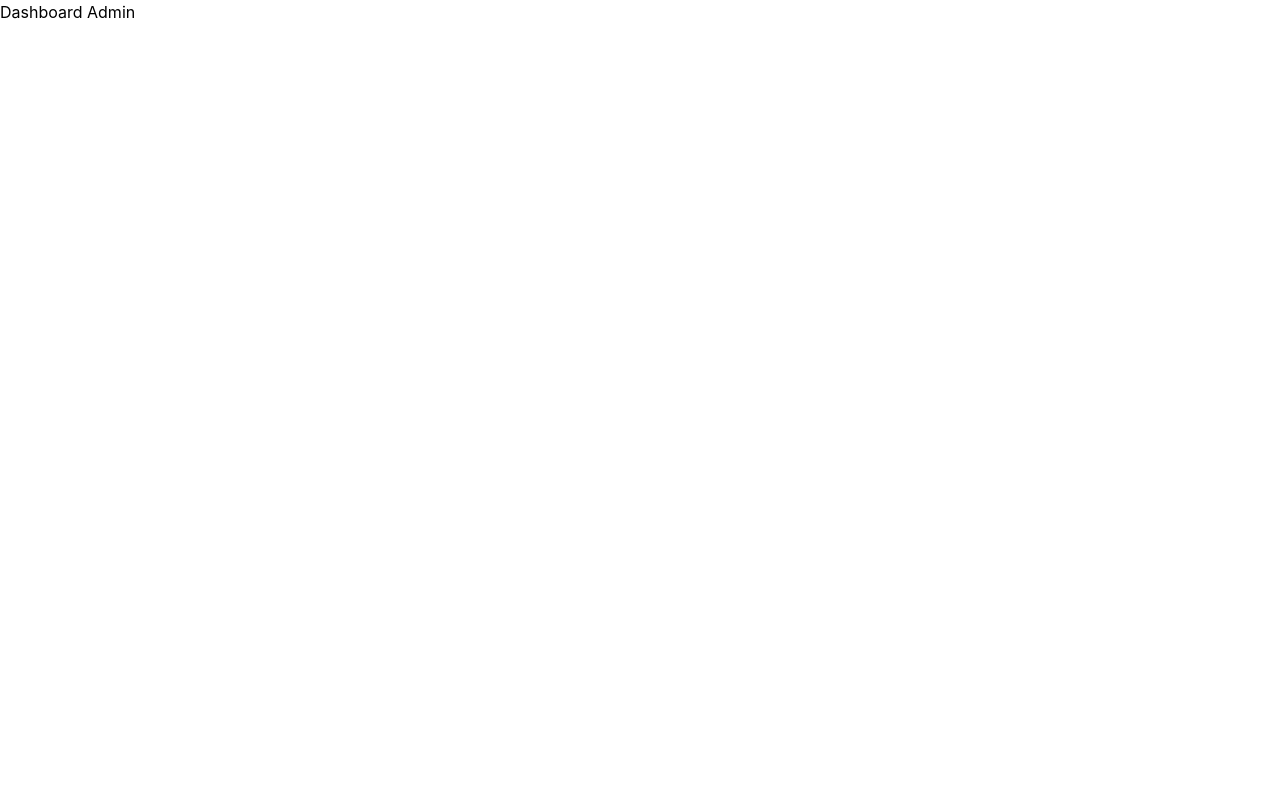
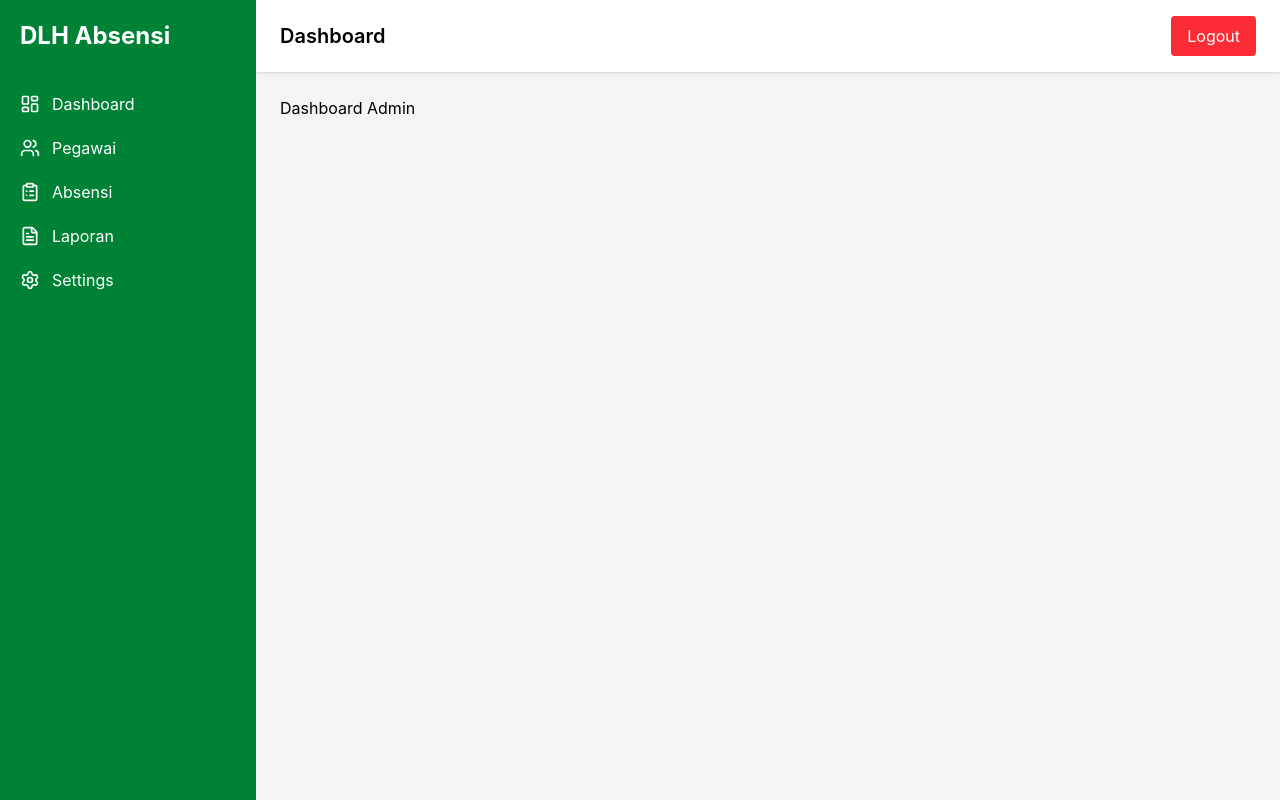
Before and after one commit to YosephFM/Project-DLH-Kota-Palembang, a React (Vite) app in the folder absensi-dlh/: page /admin/dashboard in a window 1280 px wide. Built offline with nearby package versions, Linux system fonts and the light colour scheme; no server answers; sample sign-in values are in the browser's storage.

Commit message:
penambahan protected route

```diff
--- a/absensi-dlh/src/App.jsx
+++ b/absensi-dlh/src/App.jsx
@@ -1,14 +1,9 @@
-import {
-  BrowserRouter,
-  Routes,
-  Route
-} from "react-router-dom";
-
+import {BrowserRouter,Routes,Route} from "react-router-dom";
 import Login from "./pages/auth/Login";
-
 import Register from "./pages/auth/Register";
-
 import Dashboard from "./pages/admin/Dashboard";
+import EmployeeDashboard from "./pages/employee/EmployeeDashboard";
+import ProtectedRoute from "./routes/ProtectedRoute";
 
 function App() {
 
@@ -30,8 +25,19 @@ function App() {
 
         <Route
           path="/admin/dashboard"
-          element={<Dashboard />}
+          element={
+          <ProtectedRoute>
+            <Dashboard />
+          </ProtectedRoute>}
         />
+        <Route
+          path="/employee/dashboard"
+          element={
+          <ProtectedRoute>
+            <EmployeeDashboard />
+          </ProtectedRoute>}
+        />
+
 
       </Routes>
 
--- a/absensi-dlh/src/components/Navbar.jsx
+++ b/absensi-dlh/src/components/Navbar.jsx
@@ -1,16 +1,40 @@
+import { signOut }from "firebase/auth";
+
+import { auth }from "../firebase/firebase";
+
+import { useNavigate }from "react-router-dom";
 function Navbar() {
+
+  const navigate = useNavigate();
+
+  const handleLogout = async () => {
+
+    try {
+
+      await signOut(auth);
+
+      navigate("/");
+
+    } catch (error) {
+
+      console.log(error);
+    }
+  };
 
   return (
 
-    <div className="bg-white shadow px-6 py-4 flex justify-between">
+    <div className="bg-white shadow px-6 py-4 flex justify-between items-center">
 
       <h1 className="text-xl font-semibold">
         Dashboard
       </h1>
 
-      <div>
-        Admin DLH
-      </div>
+      <button
+        onClick={handleLogout}
+        className="bg-red-500 text-white px-4 py-2 rounded"
+      >
+        Logout
+      </button>
 
     </div>
   );
--- a/absensi-dlh/src/pages/admin/Dashboard.jsx
+++ b/absensi-dlh/src/pages/admin/Dashboard.jsx
@@ -1,15 +1,14 @@
-import AdminLayout
-from "../../layouts/AdminLayout";
+import AdminLayout from "../../layouts/AdminLayout";
 
 function Dashboard() {
 
   return (
 
-    <div>
+    <AdminLayout>
 
       <h1>Dashboard Admin</h1>
 
-    </div>
+    </AdminLayout>
   );
 }
 
--- a/absensi-dlh/src/pages/auth/Login.jsx
+++ b/absensi-dlh/src/pages/auth/Login.jsx
@@ -1,12 +1,9 @@
 import { useState } from "react";
-
+import {doc, getDoc} from "firebase/firestore";
 import { useNavigate } from "react-router-dom";
-
-import { signInWithEmailAndPassword }
-from "firebase/auth";
-
-import { auth }
-from "../../firebase/firebase";
+import { signInWithEmailAndPassword }from "firebase/auth";
+import { auth }from "../../firebase/firebase";
+import { db }from "../../firebase/firebase";
 
 function Login() {
 
@@ -46,9 +43,17 @@ function Login() {
 
       console.log("LOGIN BERHASIL");
       console.log(userCredential.user);
+      const uid = userCredential.user.uid;
+      const userDoc = await getDoc(doc(db, "users", uid));
+      const userData = userDoc.data();
+      console.log(userData);
+      if (userData.role === "admin") {
+        navigate("/admin/dashboard");
+        } else {
+        navigate("/employee/dashboard");
+        }
 
-      // Redirect dashboard
-      navigate("/admin/dashboard");
+
 
     } catch (error) {
 
--- /dev/null
+++ b/absensi-dlh/src/pages/employee/EmployeeDashboard.jsx
@@ -0,0 +1,13 @@
+function EmployeeDashboard() {
+
+  return (
+
+    <div>
+
+      <h1>Employee Dashboard</h1>
+
+    </div>
+  );
+}
+
+export default EmployeeDashboard;
--- /dev/null
+++ b/absensi-dlh/src/routes/ProtectedRoute.jsx
@@ -0,0 +1,20 @@
+import { Navigate } from "react-router-dom";
+
+import { auth }
+from "../firebase/firebase";
+
+function ProtectedRoute({ children }) {
+
+  const user = auth.currentUser;
+
+  // Jika belum login
+  if (!user) {
+
+    return <Navigate to="/" />;
+  }
+
+  // Jika sudah login
+  return children;
+}
+
+export default ProtectedRoute;
```
